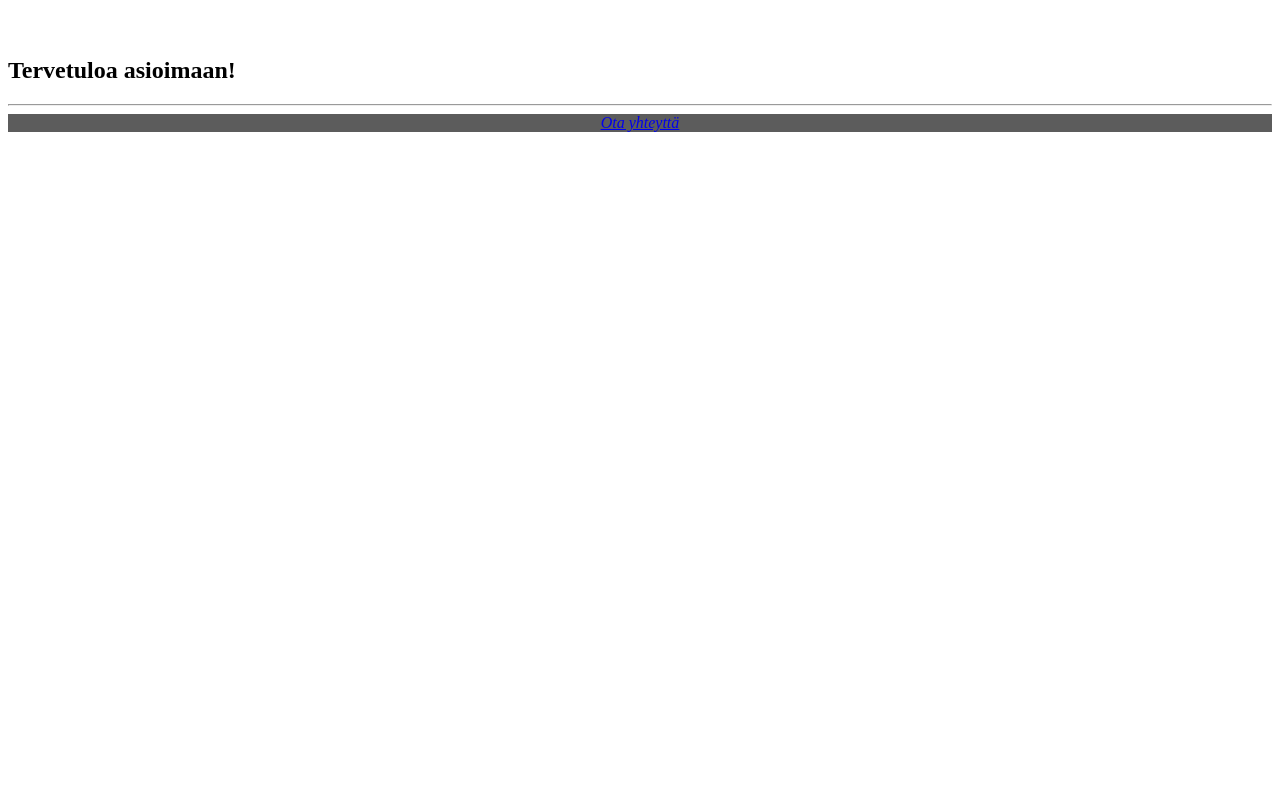
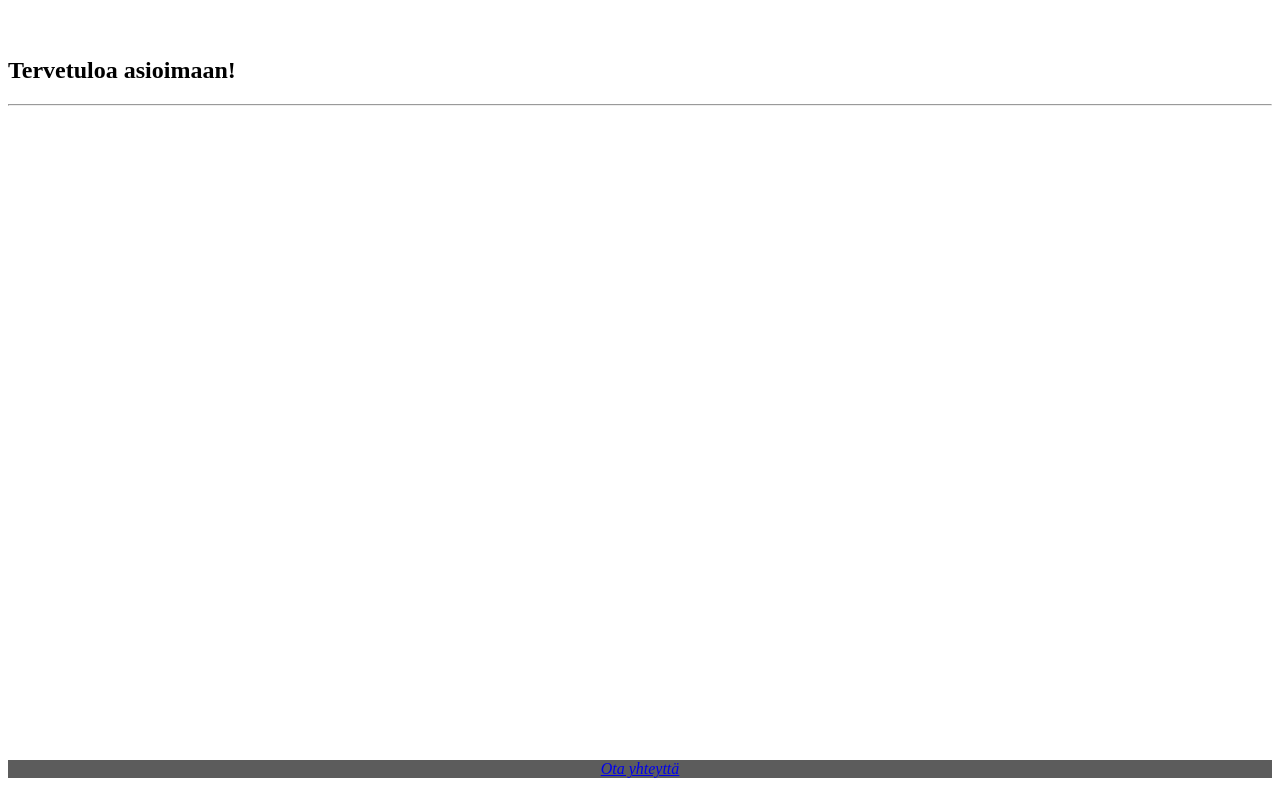
Before and after one commit to aspikr/jorosen-maansiirtofirma, a plain HTML site: page index.html in a window 1280 px wide. Shown: the part 61-847 px from the top of the page. Drawn offline with Linux system fonts and the light colour scheme.

Commit message:
Update index.html

```diff
--- a/index.html
+++ b/index.html
@@ -3,10 +3,12 @@
 <head>
   <title>Jorosen Maansiirtofirma</title>
 </head>
-<body style="height: 100vh;">
+<body>
+  <div style="height: 100vh;">
   <center><h1>Tervetuloa Jorosen Maansiirtofirmaan!</h1></center><br>
   <h2>Tervetuloa asioimaan!</h2>
   <hr>
+  </div>
   <footer style="background-color: #5c5c5c;">
     <address>
       <center><a href="mailto:jorma@jorosenmaansiirtofirma.site">Ota yhteyttä</a></center>
```
